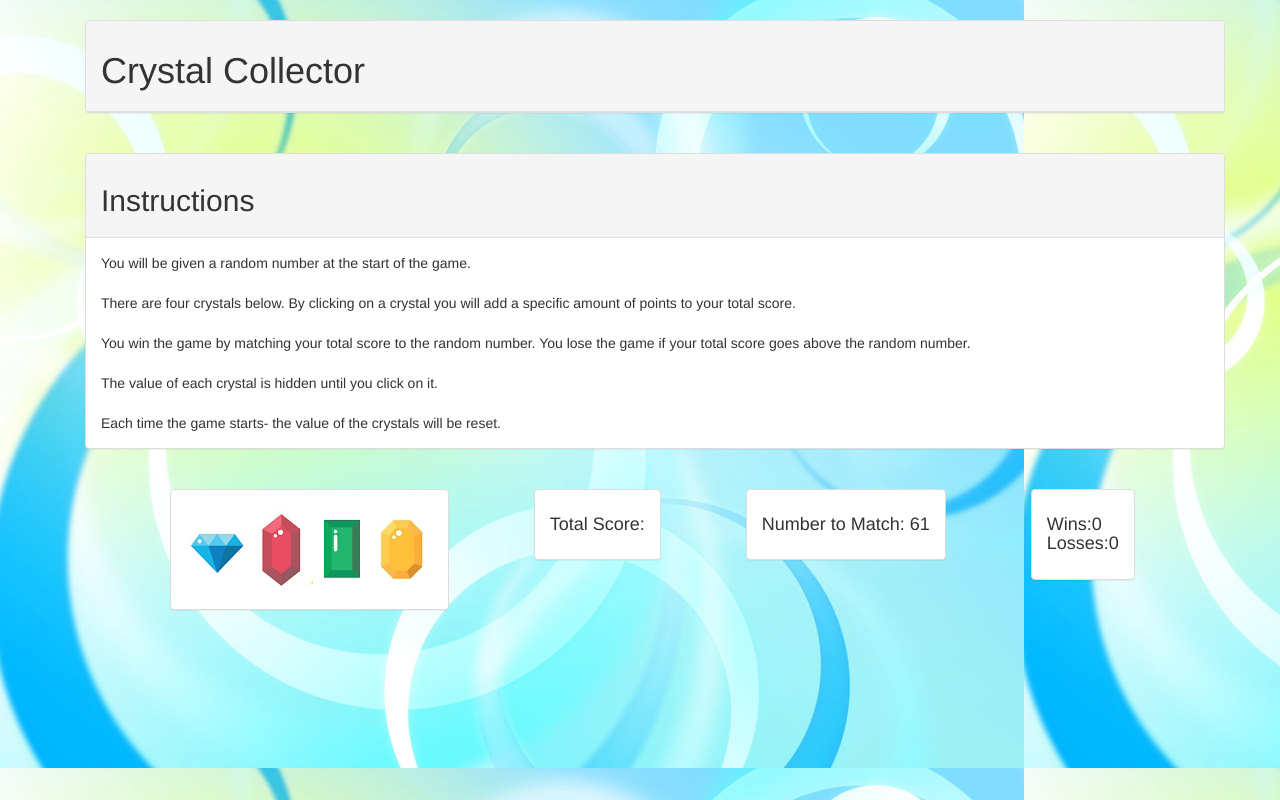
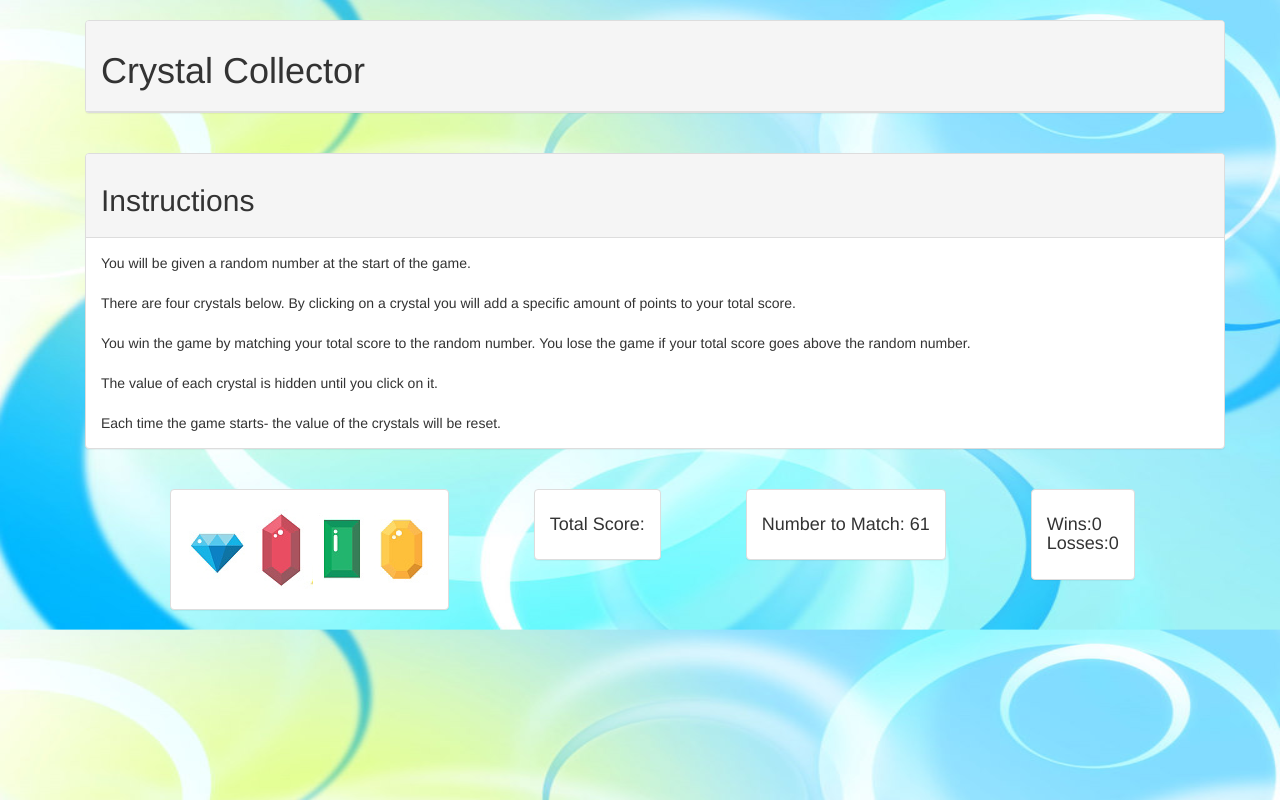
Before and after one commit to jbradshaw4/week-4-game, a PHP site: page / in a window 1280 px wide. Run offline with PHP 8.4, Linux system fonts and the light colour scheme; some libraries are stand-ins or nearby versions.

Commit message:
fixed background

```diff
--- a/assets/css/style.css
+++ b/assets/css/style.css
@@ -1,5 +1,6 @@
 body{
 	background-image: url(../images/background-wallpaper.jpg);
+	background-size: 100% 100%;
 
 }
 
```
